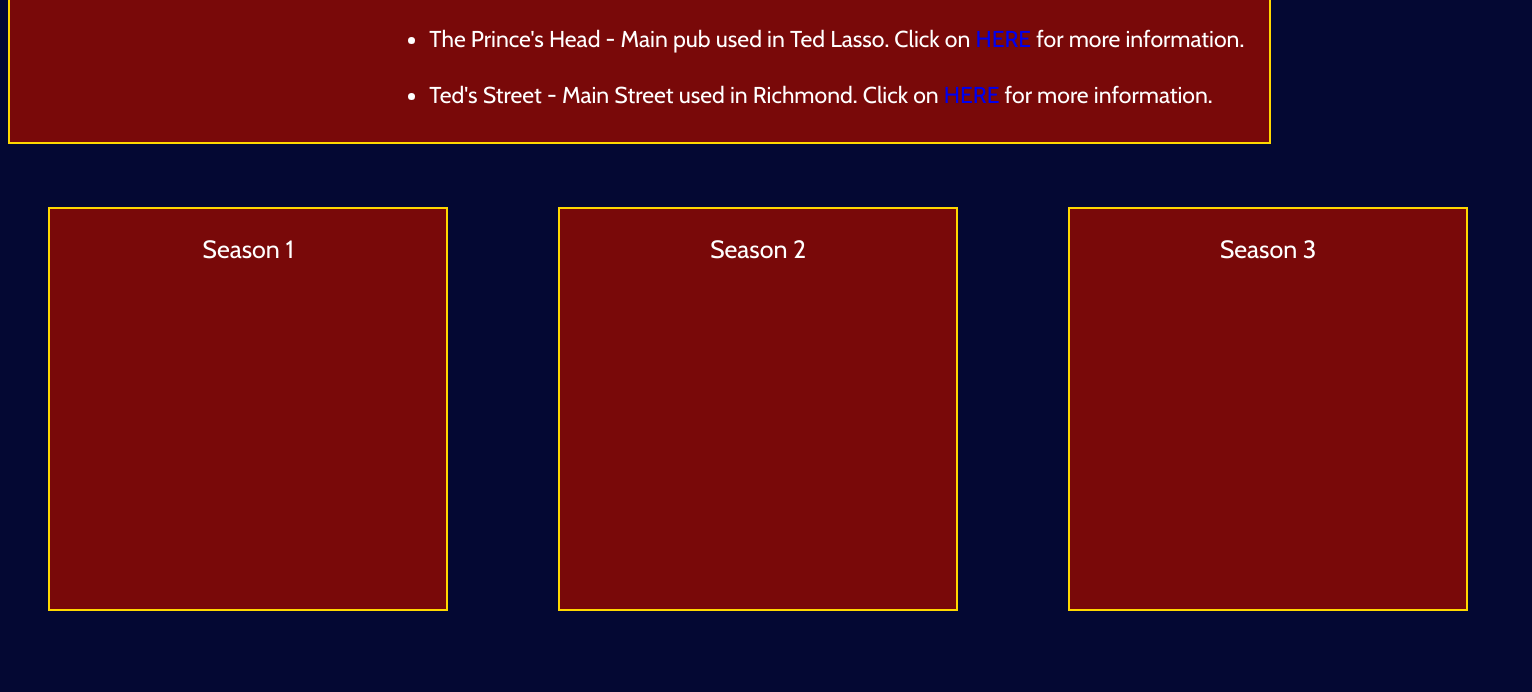
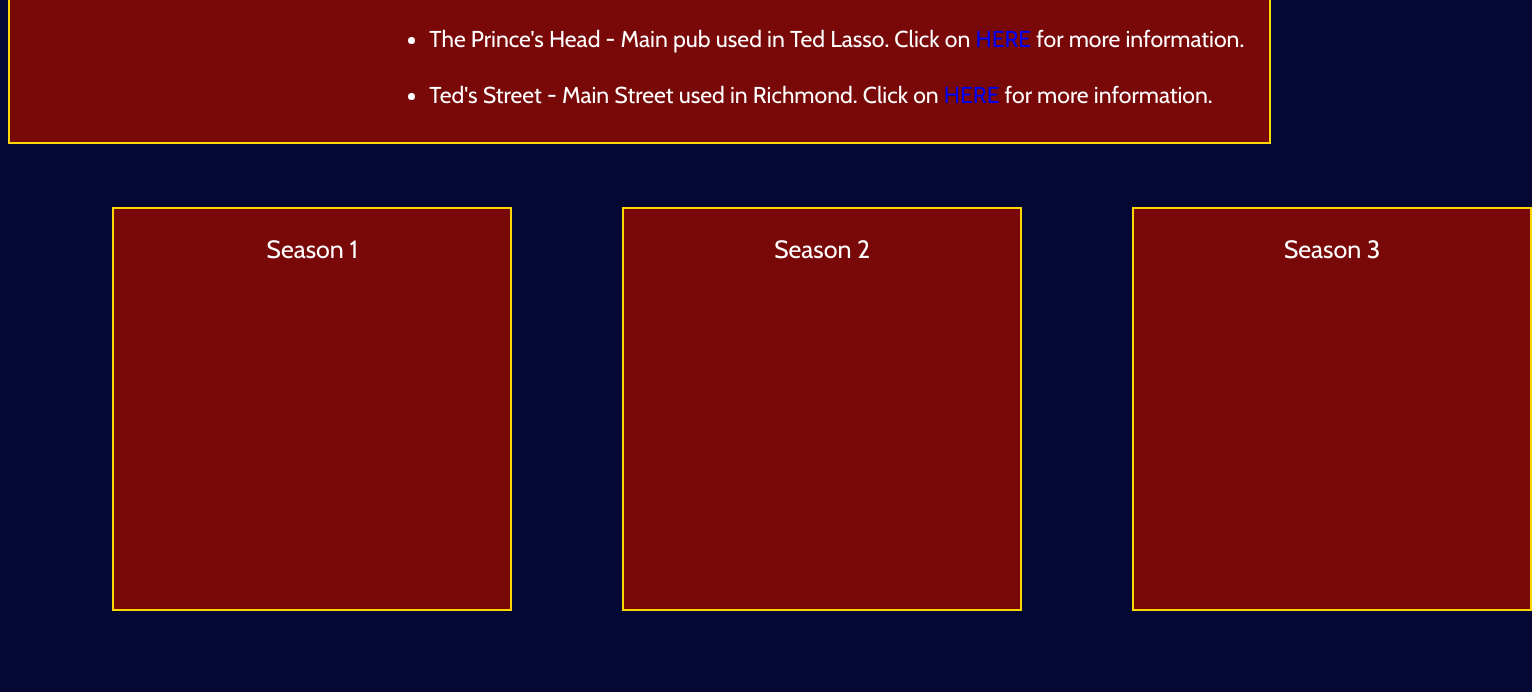
Before and after one commit to Kierans101/Customwebsite, a plain HTML site: page about.html in a window 1280 px wide. Shown: the part 1422-2114 px from the top of the page, 1532 px wide, since content can reach past the window. Drawn offline with nearby package versions, Linux system fonts and the light colour scheme; grey boxes are pictures that could not be loaded.

Commit message:
Custom website updated
+Added more layouts for my grid layout on about page

```diff
--- a/styleabout.css
+++ b/styleabout.css
@@ -133,8 +133,8 @@
     grid-template-columns: repeat(3, 1fr);
     column-gap: 5rem;
     row-gap: 5rem;
-    width: 97%;
-    padding-left: 25px;
+    width: 100%;
+    padding-left: 89px;
 }
 
 footer{
```
